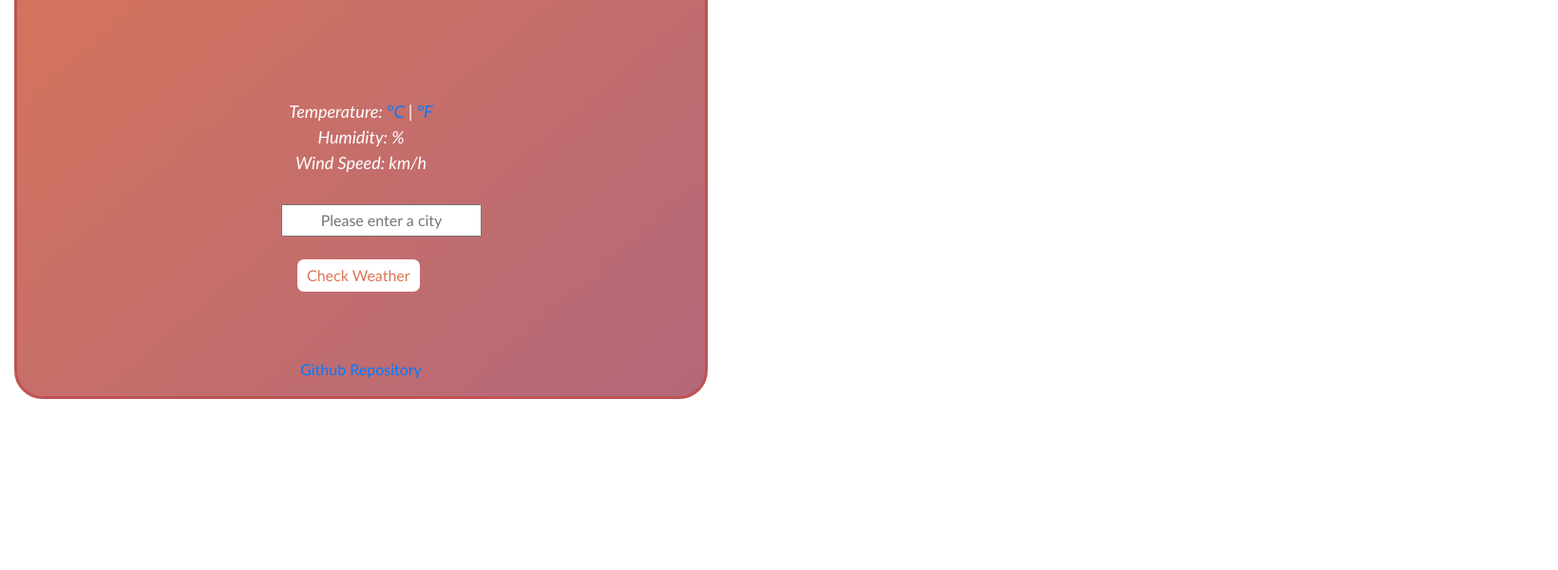
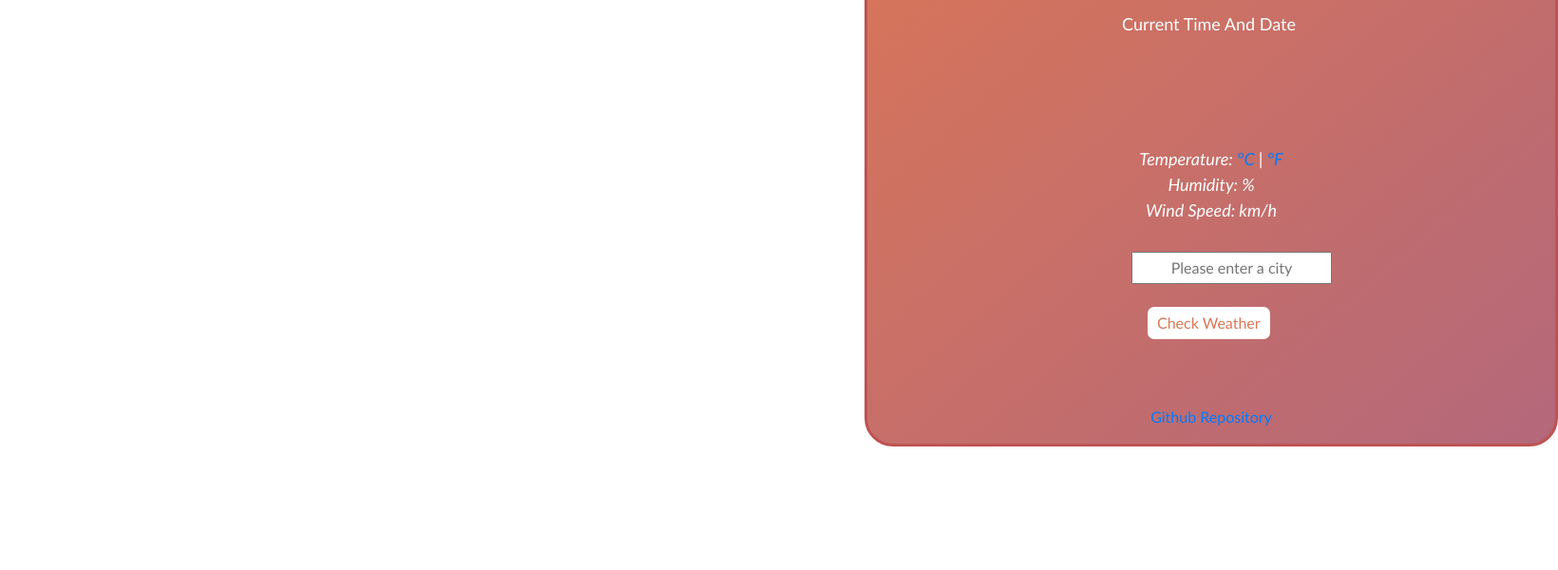
Before and after one commit to Sniemiec17/final-project, a plain HTML site: page index.html in a window 1280 px wide. Shown: the part 294-894 px from the top of the page at 95% size, 1640 px wide, since content can reach past the window. Before the commit the page ends 800 px from the top, so only its background shows below. Drawn offline with nearby package versions, Linux system fonts and the light colour scheme.

Commit message:
Update style.css
increased the margin in the container

```diff
--- a/src/style.css
+++ b/src/style.css
@@ -1,5 +1,5 @@
 .container {
-  margin: 50px 5px;
+  margin: 100px 900px;
   background-image: linear-gradient(
     to bottom right,
     rgb(219, 118, 87),
```
